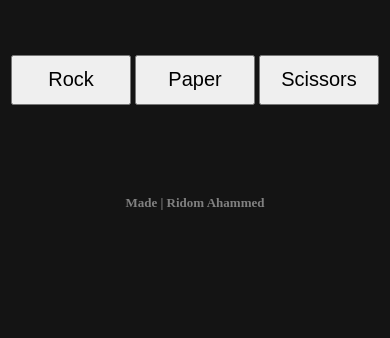
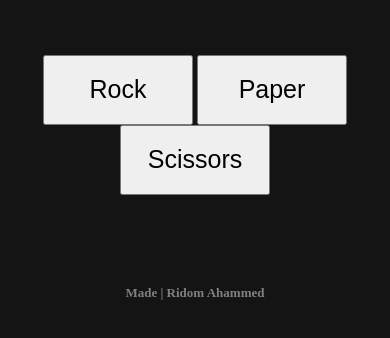
Before and after one commit to ridom095/rock-paper-scissors, a plain HTML site: page index.html in a window 390 px wide. Shown: the part 332-670 px from the top of the page. Drawn offline with Linux system fonts and the light colour scheme; a web font is replaced by a local one.

Commit message:
Add files via upload

```diff
--- a/style.css
+++ b/style.css
@@ -1,44 +1,45 @@
-.rps:hover {
+.rps:hover{
 	text-shadow: 0px 0px 10px white;
 	transition: 0.8s;
 	font-size: 2.04em;
 }
-
-.rps:not(:hover) {
+.rps:not(:hover){
 	transition: 0.8s;
 	font-size: 2em;
 }
-
-#playertext {}
-#computertext {}
-#resulttext {}
-
-.rock, .paper, .scissors {
+#playertext{
+}
+#computertext{
+}
+#resuletext{
+}
+.rock{
 	height: 70px;
 	width: 150px;
 	font-size: 25px;
 }
-
-@media only screen and (max-width: 600px) {
-    body {
+.paper{
+	height: 70px;
+	width: 150px;
+	font-size: 25px;
+}
+.scissors{
+	height: 70px;
+	width: 150px;
+	font-size: 25px;
+}
+@media only screen and (max-width: 600px){
+	body{
 		margin-top: 90px;
 	}
-    .made {
+	.made{
 		font-size: 13px;
 		color: gray;
 		margin-top: 90px;
 	}
-    .rps {
-        font-size: 1.5em;
 }
-    .rock, .paper, .scissors {
-        height: 50px;
-        width: 120px;
-        font-size: 20px;
-}
-
-@media only screen and (min-width: 900px) and (max-width: 1920px) {
-    .made {
+@media only screen and (min-width: 900px) and (max-width: 1920px){
+	.made{
 		font-size: 13px;
 		color: gray;
 		margin-top: 174px;
```
Lines whose indentation alone changed are shown as unchanged.
